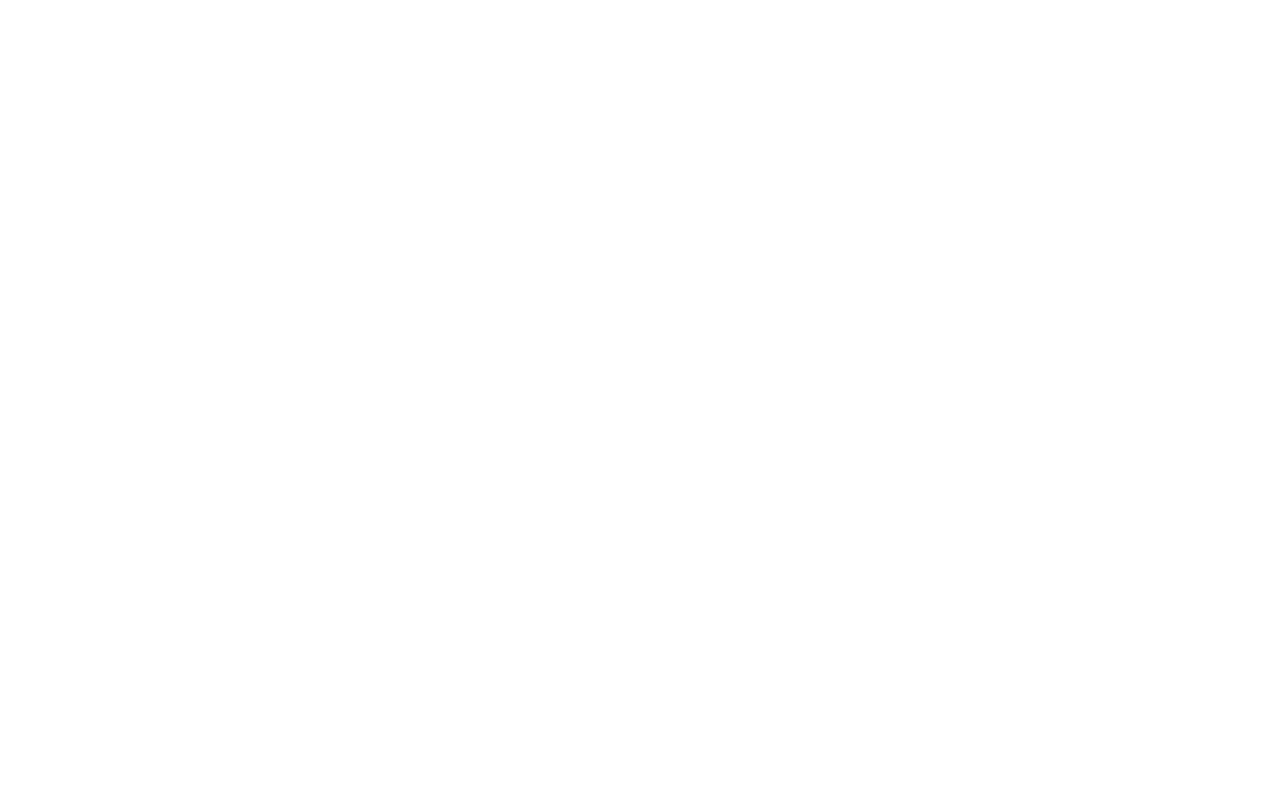
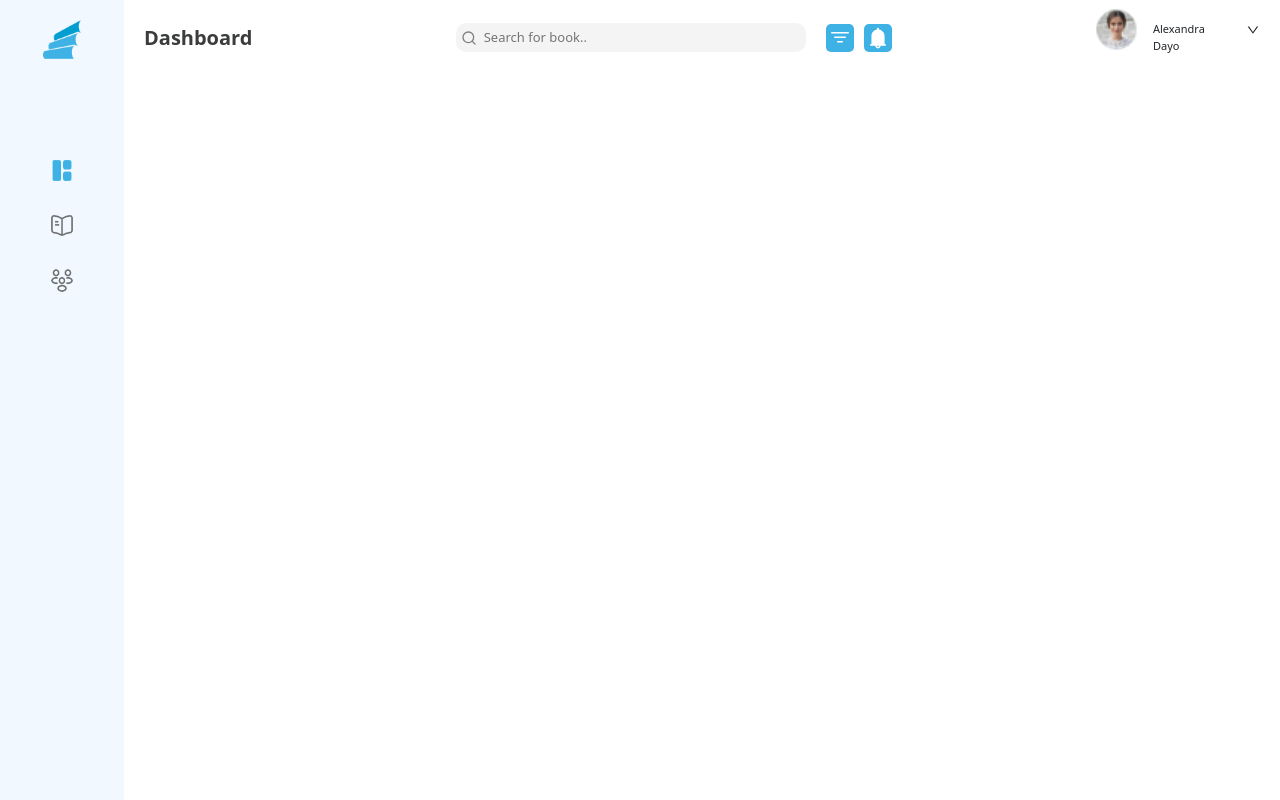
Before and after one commit to joehanzsenna/Team-B-project, a React (Create React App) app: page /mybooks in a window 1280 px wide. Before the commit this address had no page. Built offline with nearby package versions, Linux system fonts and the light colour scheme.

Commit message:
first commit

```diff
--- a/src/App.js
+++ b/src/App.js
@@ -9,6 +9,7 @@
 import Signup from './components/Auth/Signup';
 import Login from './components/Auth/Login';
 import Index from './pages/dashboard/Index';
+import Books from './pages/dashboard/myBooks/Books';
 
 
 function App() {
@@ -25,6 +26,7 @@
         <Route path="/signup" element ={<Signup/>}/>
         <Route path="/login" element ={<Login/>}/>
         <Route path="/dashboard" element ={<Index/>}/>
+        <Route path="/mybooks" element ={<Books/>}/>
 
       </Routes>
       </BrowserRouter>
--- /dev/null
+++ b/src/pages/dashboard/myBooks/Books.jsx
@@ -0,0 +1,14 @@
+import React from 'react'
+import Topbar from '../Topbar'
+import Sidebar from '../Sidebar'
+
+const Books = () => {
+  return (
+    <div>
+        <Topbar/>
+        <Sidebar/>
+    </div>
+  )
+}
+
+export default Books
```
